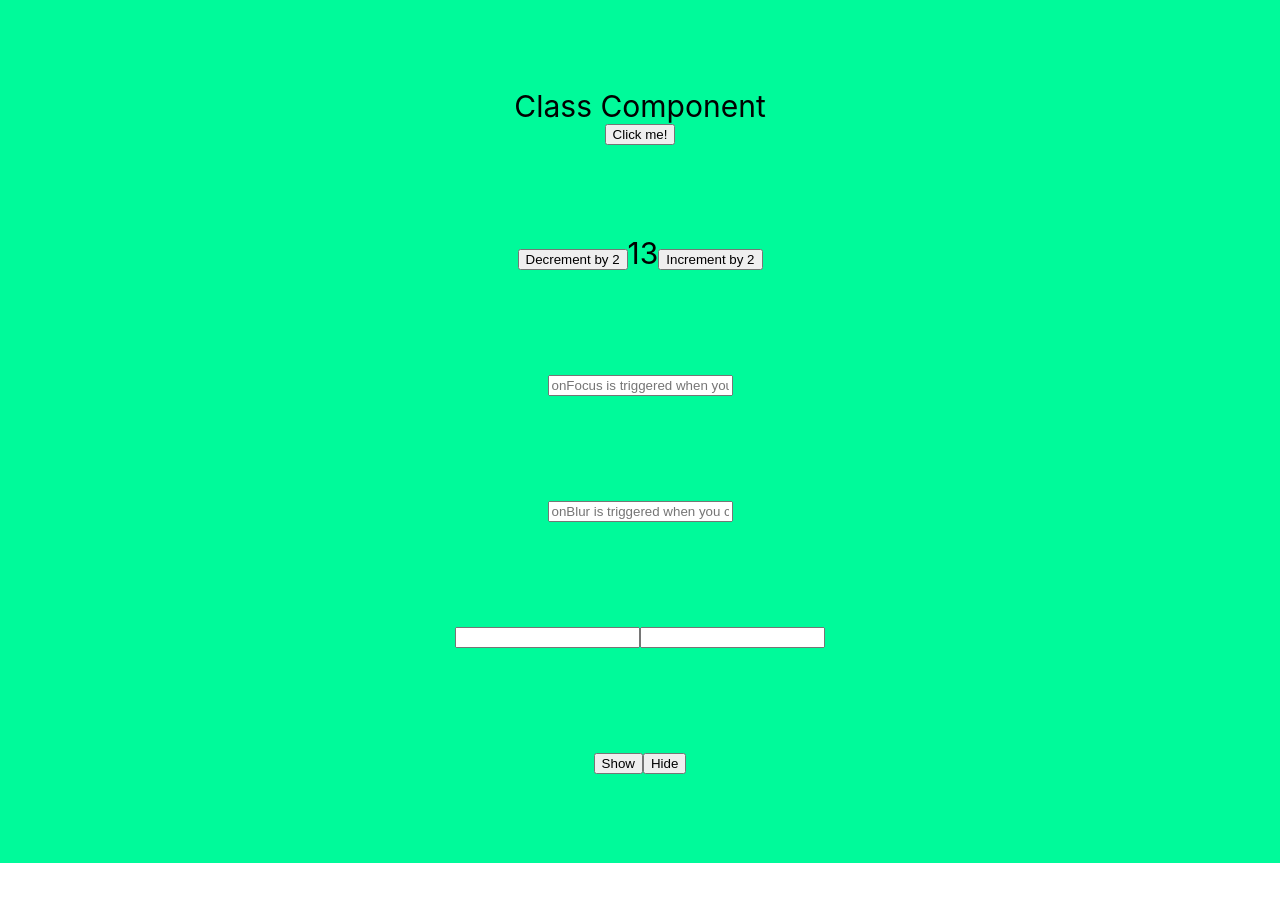
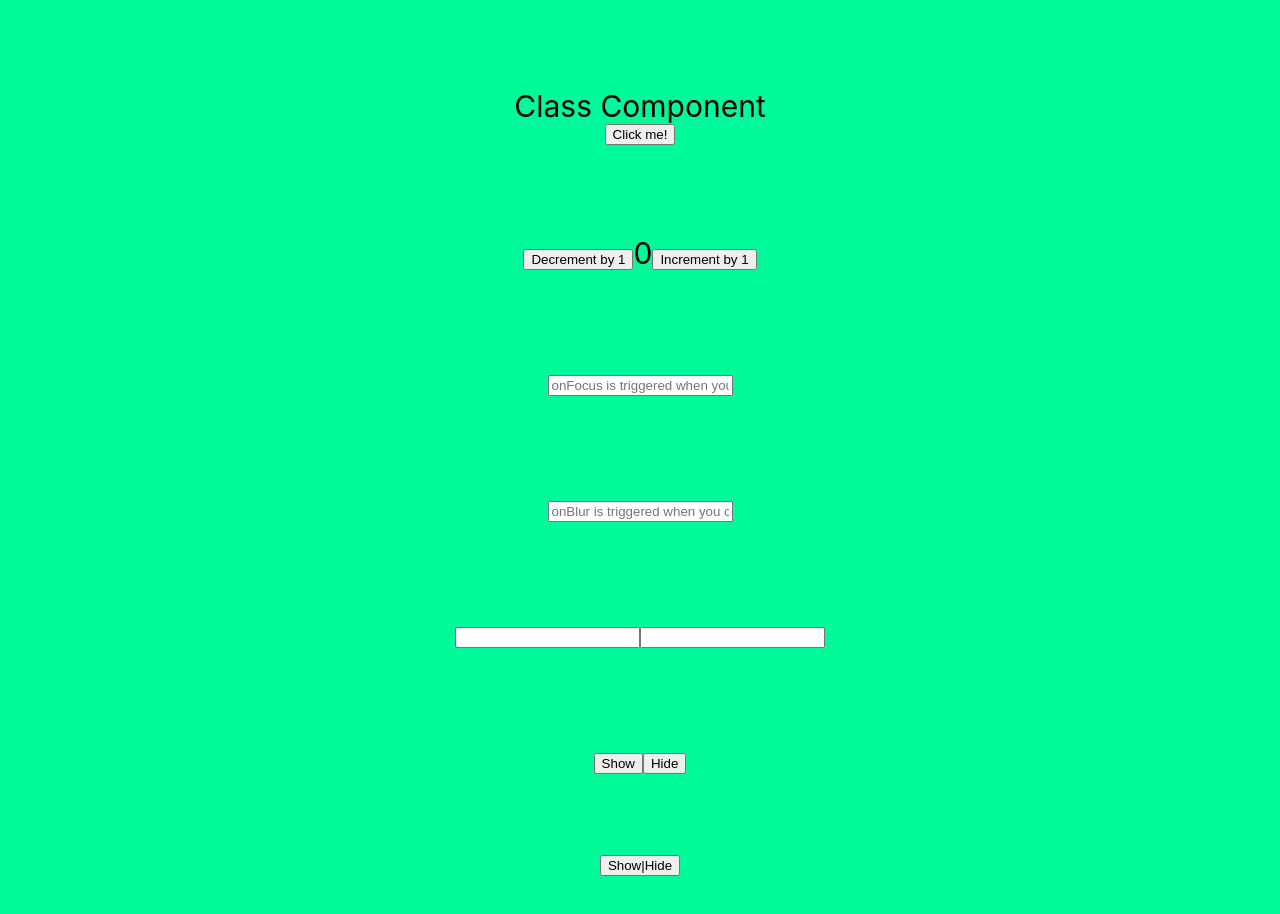
Before and after one commit to VictorSelischev/react-49-conspect, a React (Create React App) app: page / in a window 1280 px wide. Shown: the top 914 px of the page. Before the commit the page ends 863 px from the top, so only its background shows below. Built offline with nearby package versions, Linux system fonts and the light colour scheme.

Commit message:
Обновление методов компонента Toggle

```diff
--- a/src/App.jsx
+++ b/src/App.jsx
@@ -23,7 +23,7 @@ export const App = () => {
     >
       <MyClassComponent />
       <button onClick={event => console.log(event)}>Click me!</button>
-      <Counter step={2} initialValue={13} />
+      <Counter step={1} initialValue={0} />
       <Focus />
       <Blur />
       <FocusBlur />
--- a/src/components/Counter/Counter.jsx
+++ b/src/components/Counter/Counter.jsx
@@ -4,8 +4,6 @@ import React, { Component } from 'react';
 // import css from './Counter.module.css';
 
 class Counter extends Component {
-
-
   static defaultProps = {
     step: 1,
     initialValue: 0,
@@ -24,8 +22,38 @@ class Counter extends Component {
     value: this.props.initialValue,
   };
 
-  plusIncrement = () => this.setState({ value: this.state.value + this.state.step, step: this.state.step + 1 });
-  plusDecrement = () => this.setState({ value: this.state.value - this.state.step, step: this.state.step - 1 });
+  plusIncrement = () =>
+    this.setState({ value: this.state.value + this.state.step });
+  plusDecrement = () =>
+    this.setState({ value: this.state.value - this.state.step });
+
+  threeInrement = () => {
+    // Запустим цикл и создадим 3 операции обновления
+    for (let i = 0; i < 3; i += 1) {
+      // Если посмотреть состояние, на всех итерациях будет 0
+      // Потому что это синхронный код и обновление состояния еще не произошло
+      console.log(this.state.value);
+
+      this.setState(prevState => {
+        console.log(prevState.value + 1);
+        return { value: prevState.value + 1 };
+      });
+    }
+  };
+
+  threeDecrement = () => {
+    // Запустим цикл и создадим 3 операции обновления
+    for (let i = 0; i < 3; i += 1) {
+      // Если посмотреть состояние, на всех итерациях будет 0
+      // Потому что это синхронный код и обновление состояния еще не произошло
+      console.log(this.state.value);
+
+      this.setState(prevState => {
+        console.log(prevState.value - 1);
+        return { value: prevState.value - 1 };
+      });
+    }
+  };
 
   handleIncrement = evt => {
     console.log('Increment button was clicked!', evt); // работает
@@ -43,11 +71,11 @@ class Counter extends Component {
 
     return (
       <div className="section">
-        <button type="button" onClick={this.plusDecrement}>
+        <button type="button" onClick={this.threeDecrement}>
           Decrement by {step}
         </button>
         <span>{this.state.value}</span>
-        <button type="button" onClick={this.plusIncrement}>
+        <button type="button" onClick={this.threeInrement}>
           Increment by {step}
         </button>
       </div>
--- a/src/components/Toggle/Toggle.jsx
+++ b/src/components/Toggle/Toggle.jsx
@@ -7,6 +7,10 @@ class Toggle extends Component {
   show = () => this.setState({ isOpen: true }, () => console.log(this.state));
 
   hide = () => this.setState({ isOpen: false }, () => console.log(this.state));
+
+  toggle = () => {
+    this.setState(state => ({ isOpen: !state.isOpen }));
+  };
 
   render() {
     const { isOpen } = this.state;
@@ -19,7 +23,8 @@ class Toggle extends Component {
           <button onClick={this.show}>Show</button>
           <button onClick={this.hide}>Hide</button>
         </div>
-        {isOpen && <p className={css.text}>{children}</p>}
+        <div className={css.text}>{isOpen && <p >{children}</p>}</div>
+        <button onClick={this.toggle}>Show|Hide</button>
       </div>
     );
   }
--- a/src/components/Toggle/Toggle.module.css
+++ b/src/components/Toggle/Toggle.module.css
@@ -6,5 +6,7 @@
 }
 
 .text {
+    width: auto;
+    height: 80px;
     font-size: 20px;
 }
```
